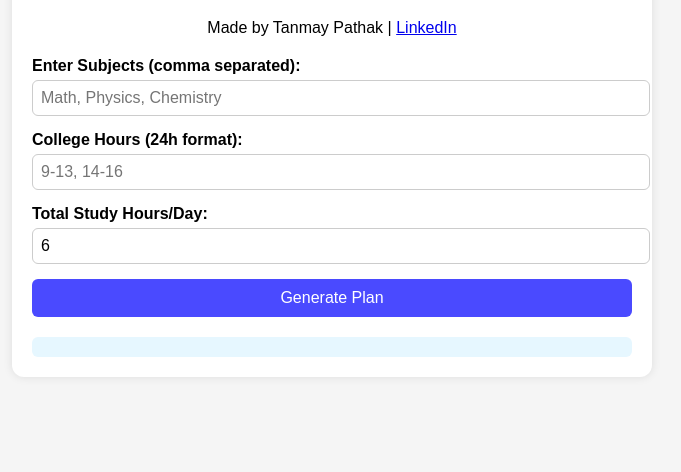
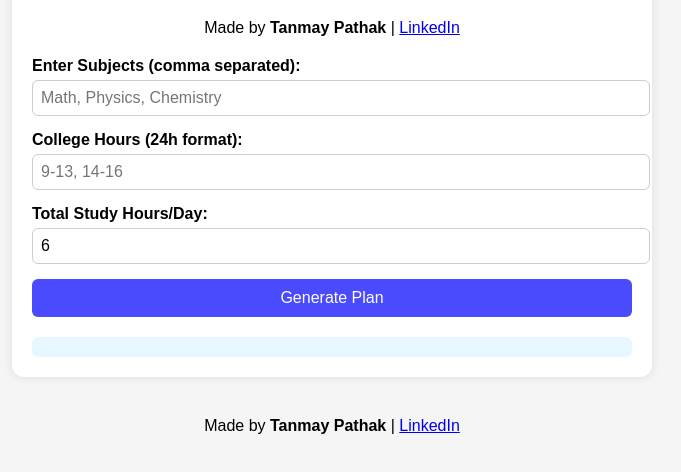
Before and after one commit to tanmaypathak12/ai-study-planner, a plain HTML site: page index.html in a window 1280 px wide. Shown: the part 122-594 px from the top of the page, without its empty margins (308-989 px from the left). Drawn offline with Linux system fonts and the light colour scheme.

Commit message:
Update index.html

```diff
--- a/index.html
+++ b/index.html
@@ -9,7 +9,10 @@
 <body>
   <div class="container">
     <h1>📚 AI Study Planner</h1>
-    <p>Made by Tanmay Pathak | <a href="https://linkedin.com" target="_blank">LinkedIn</a></p>
+    <p>
+      Made by <strong>Tanmay Pathak</strong> |
+      <a href="https://www.linkedin.com/in/tanmay-pathak-752b15331" target="_blank">LinkedIn</a>
+    </p>
 
     <div class="input-group">
       <label for="subjects">Enter Subjects (comma separated):</label>
@@ -31,6 +34,13 @@
     <div id="output"></div>
   </div>
 
+  <footer>
+    <p>
+      Made by <strong>Tanmay Pathak</strong> |
+      <a href="https://www.linkedin.com/in/tanmay-pathak-752b15331" target="_blank">LinkedIn</a>
+    </p>
+  </footer>
+
   <script src="script.js"></script>
 </body>
 </html>
```
